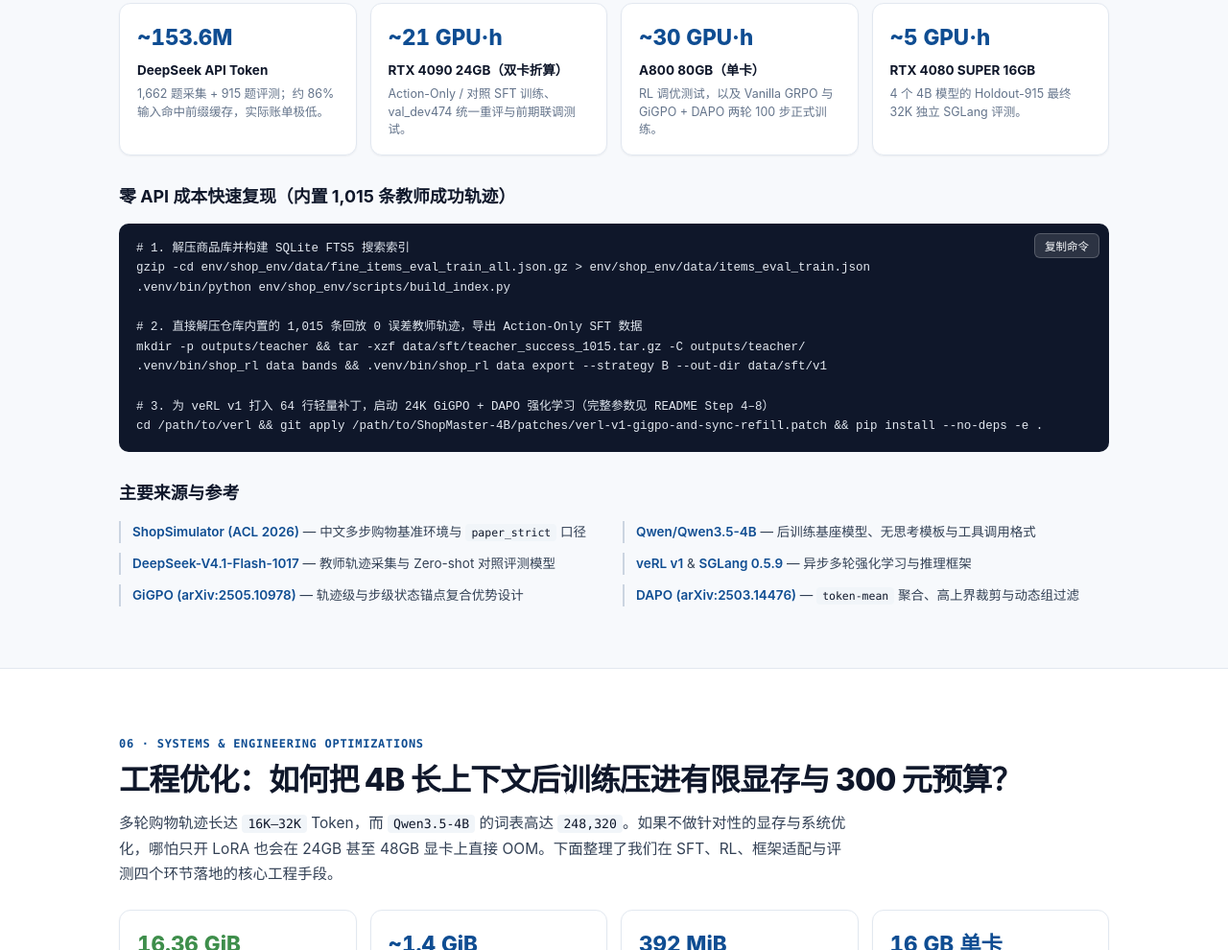
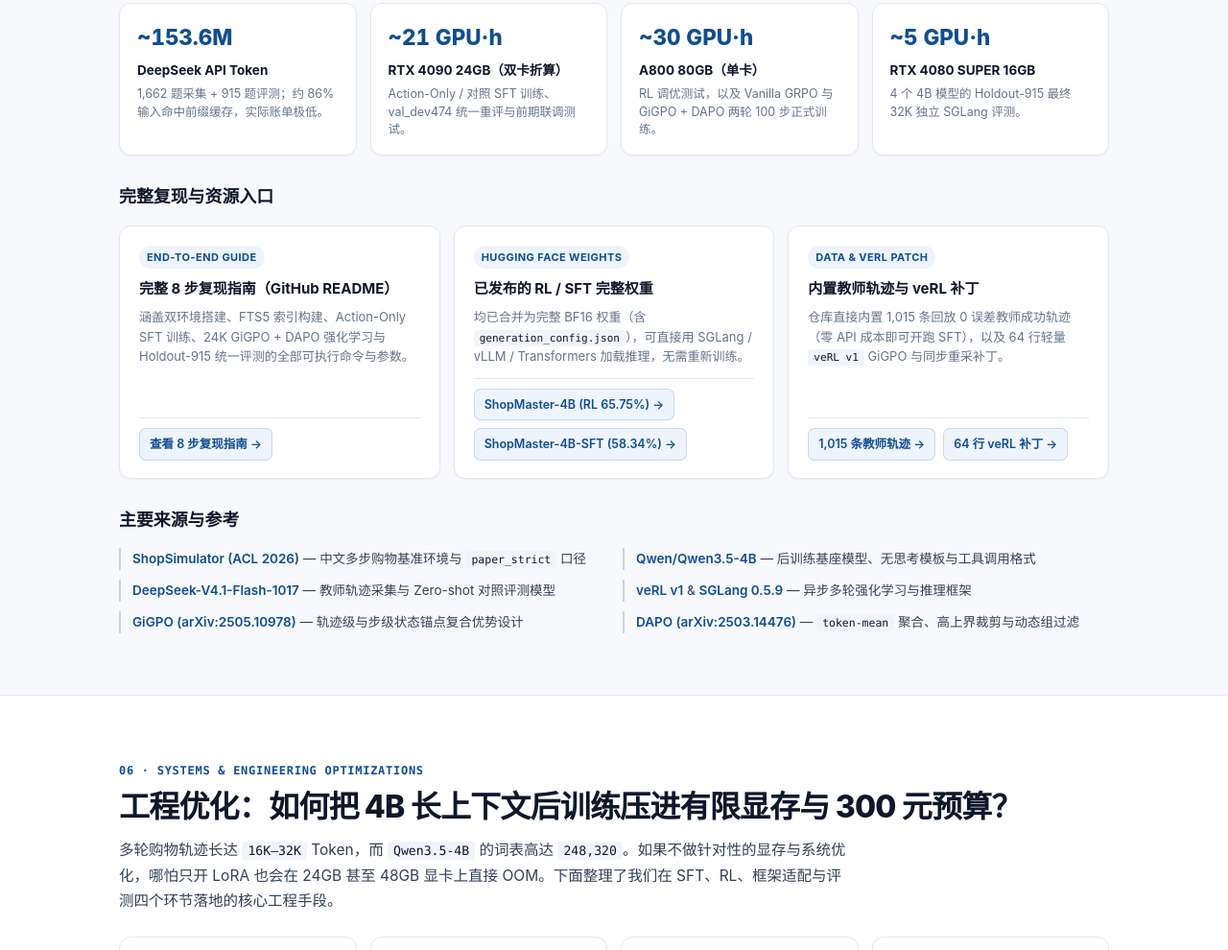
Before and after one commit to HOWILLMAKEIT/ShopMaster-4B, a plain HTML site: page index.html in a window 1280 px wide. Shown: the part 7377-8367 px from the top of the page at 96% size. Drawn offline with Linux system fonts and the light colour scheme.

Commit message:
web: replace partial repro snippet with resource entry cards

```diff
--- a/index.html
+++ b/index.html
@@ -801,6 +801,73 @@
     .cost-card .cost-title { font-size: 13.5px; font-weight: 700; margin-top: 4px; color: var(--ink); }
     .cost-card .cost-desc { font-size: 12.5px; color: var(--muted); margin-top: 4px; line-height: 1.5; }
 
+    .repro-grid {
+      display: grid;
+      grid-template-columns: repeat(3, minmax(0, 1fr));
+      gap: 14px;
+      margin-top: 14px;
+    }
+    .repro-card {
+      background: #ffffff;
+      border: 1px solid var(--line);
+      border-radius: var(--radius);
+      padding: 18px 20px;
+      box-shadow: var(--shadow-sm);
+      display: flex;
+      flex-direction: column;
+      justify-content: space-between;
+      gap: 12px;
+    }
+    .repro-card .repro-tag {
+      display: inline-block;
+      font-size: 11px;
+      font-weight: 700;
+      letter-spacing: 0.04em;
+      text-transform: uppercase;
+      color: var(--blue);
+      background: var(--blue-soft);
+      padding: 3px 8px;
+      border-radius: 999px;
+      width: fit-content;
+    }
+    .repro-card h4 {
+      margin: 8px 0 6px;
+      font-size: 15px;
+      font-weight: 700;
+      color: var(--ink);
+    }
+    .repro-card p {
+      margin: 0;
+      font-size: 13px;
+      color: var(--muted);
+      line-height: 1.6;
+    }
+    .repro-links {
+      display: flex;
+      flex-wrap: wrap;
+      gap: 8px;
+      padding-top: 10px;
+      border-top: 1px solid var(--line);
+    }
+    .repro-link {
+      display: inline-flex;
+      align-items: center;
+      gap: 4px;
+      font-size: 12.5px;
+      font-weight: 600;
+      color: var(--blue);
+      text-decoration: none;
+      padding: 5px 10px;
+      border-radius: 7px;
+      background: var(--blue-soft);
+      border: 1px solid rgba(15, 77, 146, 0.16);
+      transition: background 0.15s ease, border-color 0.15s ease;
+    }
+    .repro-link:hover {
+      background: #dce9fa;
+      border-color: rgba(15, 77, 146, 0.35);
+    }
+
     .code-box {
       position: relative;
       background: #0f172a;
@@ -1299,7 +1366,7 @@
 
     @media (max-width: 900px) {
       .kpi-grid, .cost-grid, .vram-results, .anchor-kpis { grid-template-columns: repeat(2, minmax(0, 1fr)); }
-      .stage-grid, .insights-grid, .insights-grid.cols-3, .case-selector, .traj-compare, .gigpo-paths, .ref-list, .eng-grid, .vram-compare-grid, .impl-grid, .anchor-split {
+      .stage-grid, .insights-grid, .insights-grid.cols-3, .case-selector, .traj-compare, .gigpo-paths, .ref-list, .eng-grid, .vram-compare-grid, .impl-grid, .anchor-split, .repro-grid {
         grid-template-columns: 1fr;
       }
     }
@@ -1968,19 +2035,40 @@
         </div>
       </div>
 
-      <h3>零 API 成本快速复现（内置 1,015 条教师成功轨迹）</h3>
-      <div class="code-box">
-        <button class="copy-btn" data-copy="repro-code">复制命令</button>
-        <pre id="repro-code"># 1. 解压商品库并构建 SQLite FTS5 搜索索引
-gzip -cd env/shop_env/data/fine_items_eval_train_all.json.gz &gt; env/shop_env/data/items_eval_train.json
-.venv/bin/python env/shop_env/scripts/build_index.py
-
-# 2. 直接解压仓库内置的 1,015 条回放 0 误差教师轨迹，导出 Action-Only SFT 数据
-mkdir -p outputs/teacher &amp;&amp; tar -xzf data/sft/teacher_success_1015.tar.gz -C outputs/teacher/
-.venv/bin/shop_rl data bands &amp;&amp; .venv/bin/shop_rl data export --strategy B --out-dir data/sft/v1
-
-# 3. 为 veRL v1 打入 64 行轻量补丁，启动 24K GiGPO + DAPO 强化学习（完整参数见 README Step 4–8）
-cd /path/to/verl &amp;&amp; git apply /path/to/ShopMaster-4B/patches/verl-v1-gigpo-and-sync-refill.patch &amp;&amp; pip install --no-deps -e .</pre>
+      <h3>完整复现与资源入口</h3>
+      <div class="repro-grid">
+        <div class="repro-card">
+          <div>
+            <span class="repro-tag">End-to-End Guide</span>
+            <h4>完整 8 步复现指南（GitHub README）</h4>
+            <p>涵盖双环境搭建、FTS5 索引构建、Action-Only SFT 训练、24K GiGPO + DAPO 强化学习与 Holdout-915 统一评测的全部可执行命令与参数。</p>
+          </div>
+          <div class="repro-links">
+            <a class="repro-link" href="https://github.com/HOWILLMAKEIT/ShopMaster-4B#-3-端到端复现指南" target="_blank" rel="noopener">查看 8 步复现指南 →</a>
+          </div>
+        </div>
+        <div class="repro-card">
+          <div>
+            <span class="repro-tag">Hugging Face Weights</span>
+            <h4>已发布的 RL / SFT 完整权重</h4>
+            <p>均已合并为完整 BF16 权重（含 <code>generation_config.json</code>），可直接用 SGLang / vLLM / Transformers 加载推理，无需重新训练。</p>
+          </div>
+          <div class="repro-links">
+            <a class="repro-link" href="https://huggingface.co/HOWILLMAKEIT/ShopMaster-4B" target="_blank" rel="noopener">ShopMaster-4B (RL 65.75%) →</a>
+            <a class="repro-link" href="https://huggingface.co/HOWILLMAKEIT/ShopMaster-4B-SFT" target="_blank" rel="noopener">ShopMaster-4B-SFT (58.34%) →</a>
+          </div>
+        </div>
+        <div class="repro-card">
+          <div>
+            <span class="repro-tag">Data &amp; veRL Patch</span>
+            <h4>内置教师轨迹与 veRL 补丁</h4>
+            <p>仓库直接内置 1,015 条回放 0 误差教师成功轨迹（零 API 成本即可开跑 SFT），以及 64 行轻量 <code>veRL v1</code> GiGPO 与同步重采补丁。</p>
+          </div>
+          <div class="repro-links">
+            <a class="repro-link" href="https://github.com/HOWILLMAKEIT/ShopMaster-4B/blob/main/data/sft/teacher_success_1015.tar.gz" target="_blank" rel="noopener">1,015 条教师轨迹 →</a>
+            <a class="repro-link" href="https://github.com/HOWILLMAKEIT/ShopMaster-4B/blob/main/patches/verl-v1-gigpo-and-sync-refill.patch" target="_blank" rel="noopener">64 行 veRL 补丁 →</a>
+          </div>
+        </div>
       </div>
 
       <h3>主要来源与参考</h3>
```
